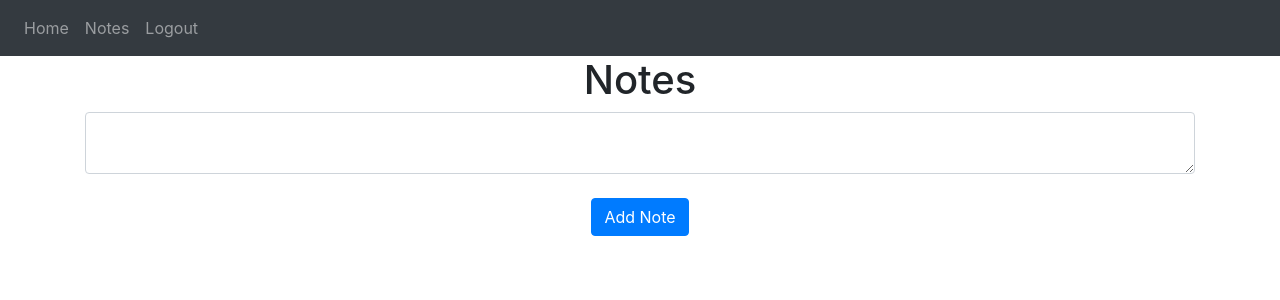
After one commit to IgorD-lab/Focus, a Flask app: page /notes in a window 1280 px wide. The commit adds this page. Shown: the top 300 px of the page. Run offline with Flask 3, Linux system fonts and the light colour scheme; a user stored in the database is signed in; some libraries are stand-ins or nearby versions.

Commit message:
Rerouted notes to /notes and added home page

```diff
--- a/website/templates/layout.html
+++ b/website/templates/layout.html
@@ -33,6 +33,7 @@
           <!-- show different navbar if user is logged in -->
           {% if user.is_authenticated %}
           <a class="nav-item nav-link" id="home" href="/">Home</a>
+          <a class="nav-item nav-link" id="home" href="/notes">Notes</a>
           <a class="nav-item nav-link" id="logout" href="/logout">Logout</a>
           {% else %}
           <a class="nav-item nav-link" id="login" href="/login">Login</a>
@@ -85,7 +86,7 @@
           method: "POST",
           body: JSON.stringify({ noteId: noteId }),
         }).then((_res) => {
-          window.location.href = "/";
+          window.location.href = "/notes";
         });
       }
     </script>
--- /dev/null
+++ b/website/templates/notes.html
@@ -0,0 +1,21 @@
+{% extends "layout.html" %} {% block title %}Home{% endblock %} {% block content
+%}
+<h1 align="center">Notes</h1>
+<ul class="list-group list-group-flush" id="notes">
+  {% for note in user.notes %}
+  <li class="list-group-item">
+    {{ note.data }}
+    <button type="button" class="close" onClick="deleteNote('{{ note.id }}')">
+      <span aria-hidden="true">&times;</span>
+    </button>
+  </li>
+  {% endfor %}
+</ul>
+<form method="POST">
+  <textarea name="note" id="note" class="form-control"></textarea>
+  <div align="center">
+    <br />
+    <button type="submit" class="btn btn-primary">Add Note</button>
+  </div>
+</form>
+{% endblock %}
--- a/website/views.py
+++ b/website/views.py
@@ -6,9 +6,14 @@ import json
 
 views = Blueprint('views', __name__)
 
-@views.route('/', methods=['GET', 'POST'])
+@views.route('/', methods=['GET'])
 @login_required
 def index():
+    return render_template("index.html", user=current_user)
+
+@views.route('/notes', methods=['GET', 'POST'])
+@login_required
+def notes():
     if request.method == 'POST':
         note = request.form.get('note')#Gets the note from the HTML
 
@@ -20,11 +25,11 @@ def index():
             db.session.commit()
             flash('Note added!', category='success')
 
-    return render_template("index.html", user=current_user)
+    return render_template("notes.html", user=current_user)
 
 @views.route('/delete-note', methods=['POST'])
 def delete_note():
-    note = json.loads(request.data) # load note id from index.js
+    note = json.loads(request.data) # load note id from js
     noteId = note['noteId'] # set noteId to be nodeId passed in data
     note = Note.query.get(noteId) # look for note that has that id
     if note: # if note with id exists
```
Also changed, not shown: website/templates/index.html (+1 -18 lines), instance/database.db (added).
